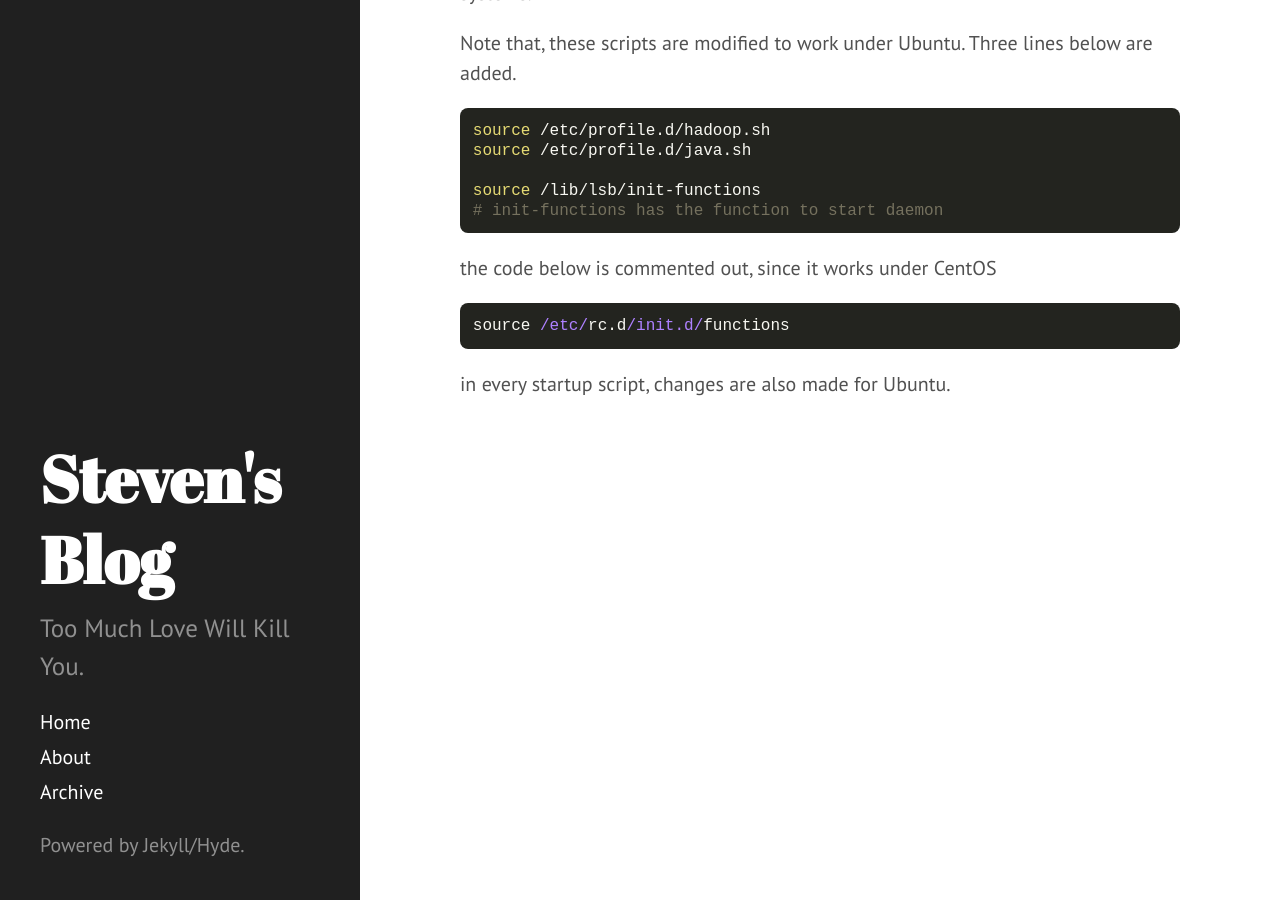
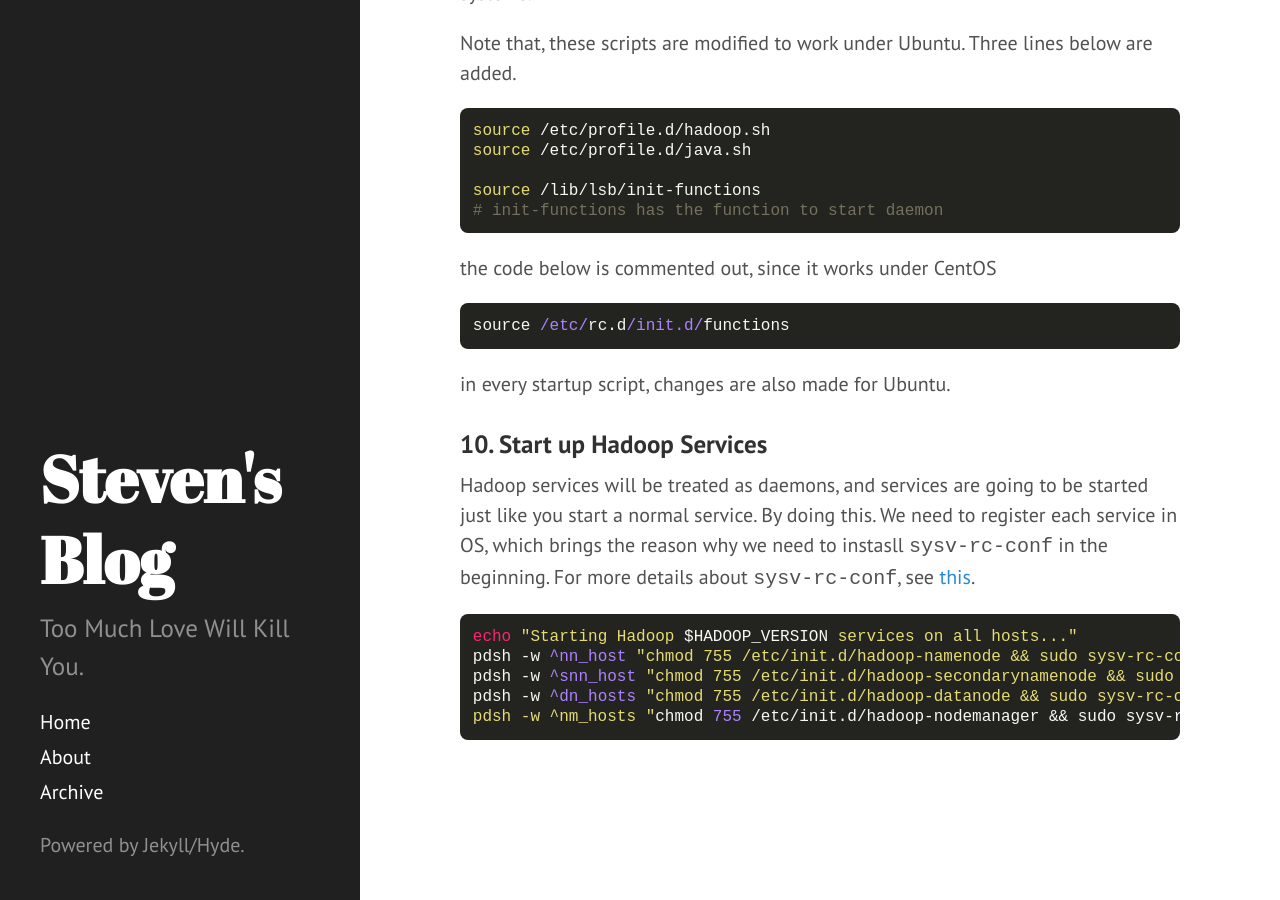
Before and after one commit to legatoo/legatoo.github.io, a Jekyll site: the page built from _posts/2014-11-12-Install-Yarn-on-Ubuntu-Cluster-via-Scripts.md, in a window 1280 px wide and 900 px high, scrolled down 7273 px. Built offline with Jekyll 4.4.1, drawn with Linux system fonts in a browser that asks for light colours; Markdown is read by kramdown in place of the engine named in the settings.

```diff
--- a/_posts/2014-11-12-Install-Yarn-on-Ubuntu-Cluster-via-Scripts.md
+++ b/_posts/2014-11-12-Install-Yarn-on-Ubuntu-Cluster-via-Scripts.md
@@ -219,3 +219,13 @@
 </code></pre>
 
 in every startup script, changes are also made for Ubuntu.
+
+###10. Start up Hadoop Services
+
+Hadoop services will be treated as daemons, and services are going to be started just like you start a normal service. By doing this. We need to register each service in OS, which brings the reason why we need to instasll `sysv-rc-conf` in the beginning. For more details about `sysv-rc-conf`, see [this](http://manpages.ubuntu.com/manpages/dapper/man8/sysv-rc-conf.8.html).
+
+<pre><code class="Bash">echo "Starting Hadoop $HADOOP_VERSION services on all hosts..."
+pdsh -w ^nn_host "chmod 755 /etc/init.d/hadoop-namenode && sudo sysv-rc-conf hadoop-namenode on && sudo service hadoop-namenode start"
+pdsh -w ^snn_host "chmod 755 /etc/init.d/hadoop-secondarynamenode && sudo sysv-rc-conf hadoop-secondarynamenode on && sudo service hadoop-secondarynamenode start"
+pdsh -w ^dn_hosts "chmod 755 /etc/init.d/hadoop-datanode && sudo sysv-rc-conf hadoop-datanode on && sudo service hadoop-datanode pdsh -w ^rm_host "chmod 755 /etc/init.d/hadoop-resourcemanager && sudo sysv-rc-conf hadoop-resourcemanager on && sudo service hadoop-resourcemanager start"
+pdsh -w ^nm_hosts "chmod 755 /etc/init.d/hadoop-nodemanager && sudo sysv-rc-conf hadoop-nodemanager on && sudo service hadoop-nodemanager start"</code></pre>
```
